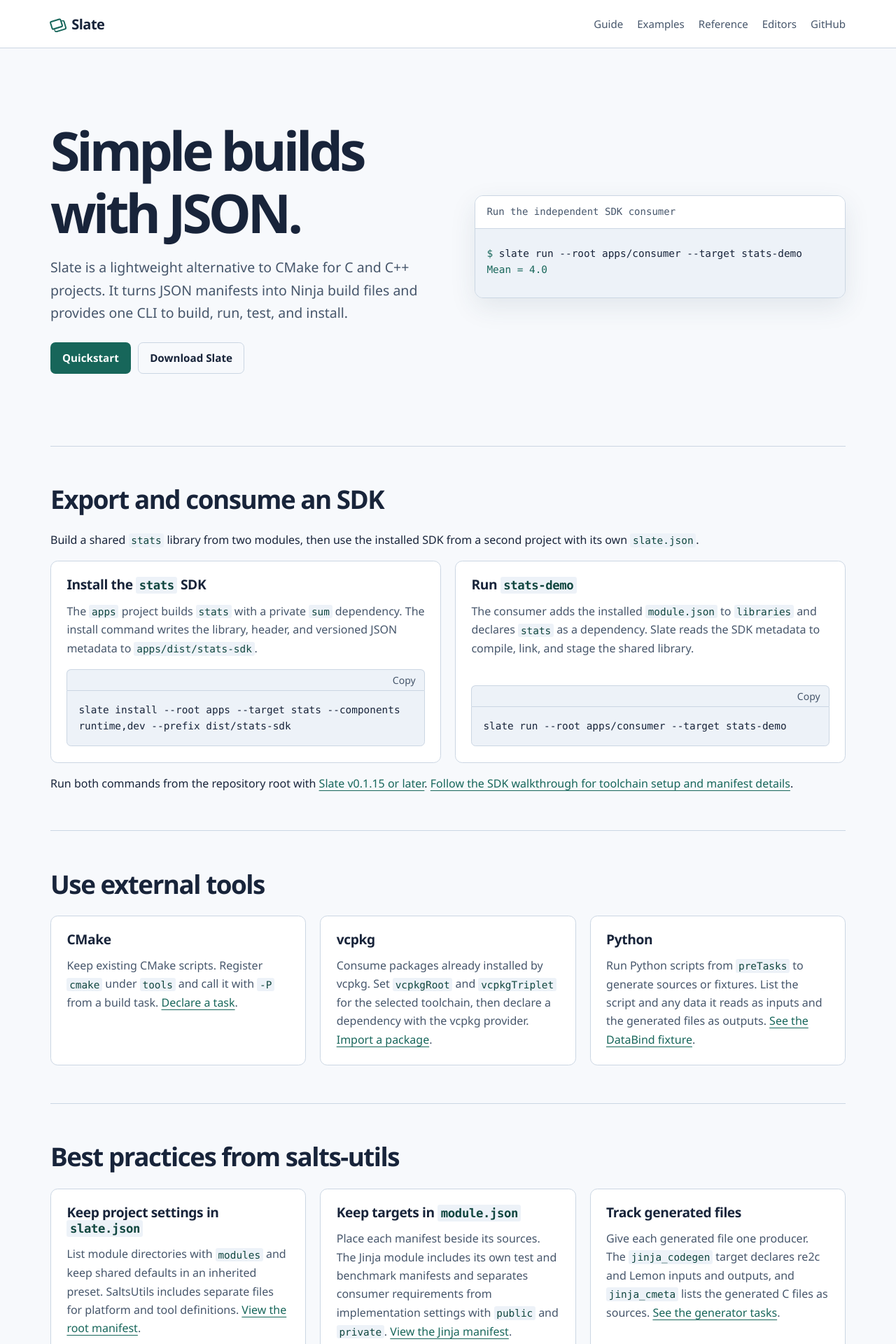
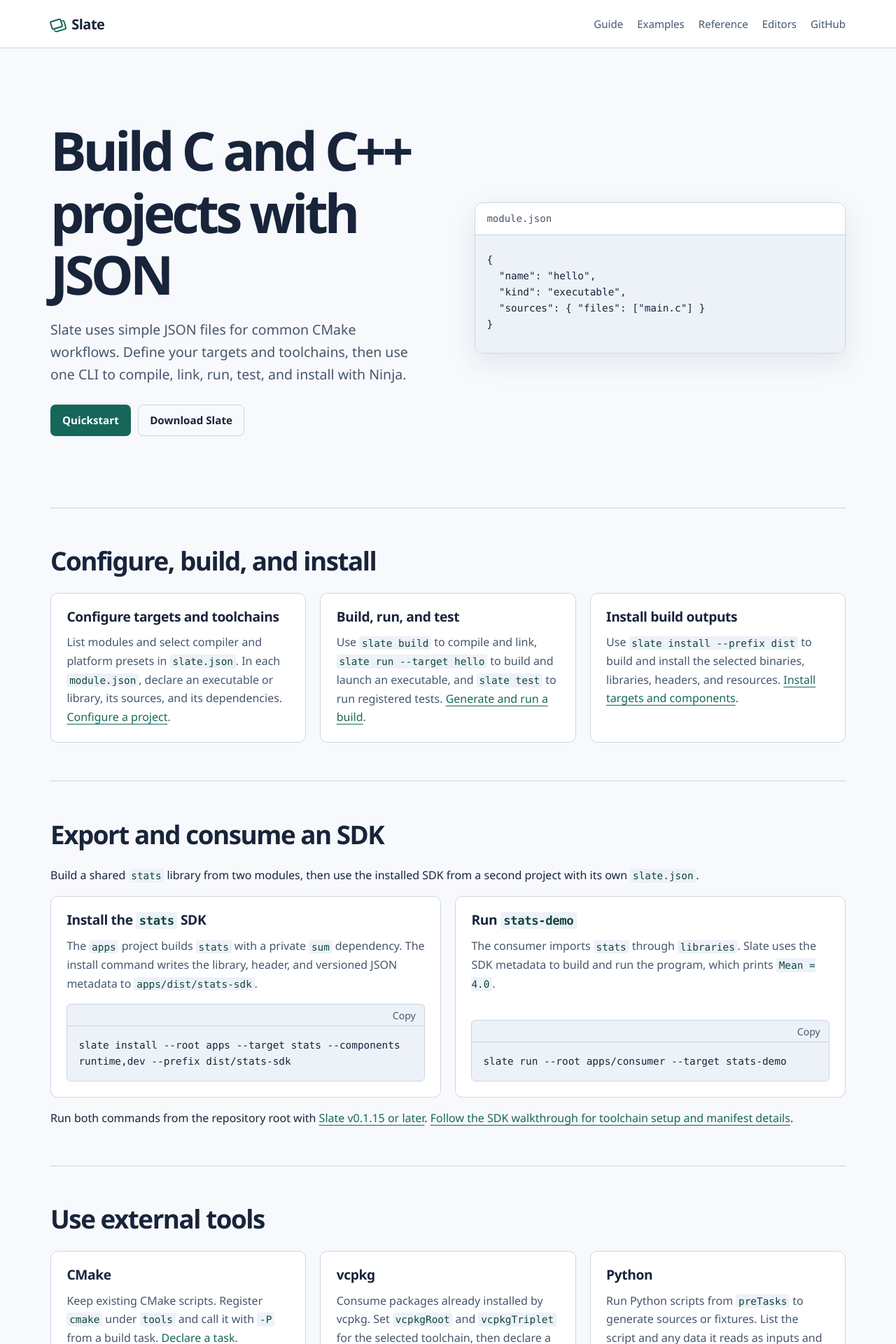
Before and after one commit to qigao/slates-build, a Jekyll site: the page built from site/index.html, in a window 1280 px wide. Shown: the top 1920 px of the page at 70% size. Built offline with Jekyll 4.4.1, drawn with Linux system fonts in a browser that asks for light colours.

Commit message:
Introduce the core Slate build workflow on the homepage (#7)

```diff
--- a/site/assets/site.css
+++ b/site/assets/site.css
@@ -125,13 +125,11 @@ p { margin: 0 0 1rem; }
   font-size: .875rem;
 }
 .terminal pre { margin: 0; padding: 1.5rem 1rem 1.8rem; border: 0; }
-.prompt, .terminal-output { color: var(--accent); }
-
-.quickstart, .paths {
+.paths {
   border-top: 1px solid var(--line);
   padding-block: clamp(2rem, 5vw, 3.4rem);
 }
-.quickstart-note { margin: 1rem 0 0; }
+.sdk-note { margin: 1rem 0 0; }
 .steps, .path-grid { display: grid; gap: 1.25rem; }
 .steps { grid-template-columns: 1fr 1fr; }
 .path-grid { grid-template-columns: repeat(3, 1fr); }
@@ -168,8 +166,8 @@ pre {
   tab-size: 4;
 }
 pre code { font-size: inherit; overflow-wrap: normal; }
-.terminal pre, .quickstart .snippet { white-space: pre-wrap; }
-.terminal code, .quickstart .snippet code { overflow-wrap: anywhere; }
+.terminal pre, .snippet { white-space: pre-wrap; }
+.terminal code, .snippet code { overflow-wrap: anywhere; }
 .code-panel { min-width: 0; }
 .code-tools {
   display: flex;
--- a/site/index.html
+++ b/site/index.html
@@ -5,22 +5,43 @@ title: Slate
 <div class="wrap">
   <section class="hero">
     <div>
-      <h1>Simple builds with JSON.</h1>
-      <p>Slate is a lightweight alternative to CMake for C and C++ projects. It turns JSON manifests into Ninja build files and provides one CLI to build, run, test, and install.</p>
+      <h1>Build C and C++ projects with JSON</h1>
+      <p>Slate uses simple JSON files for common CMake workflows. Define your targets and toolchains, then use one CLI to compile, link, run, test, and install with Ninja.</p>
       <div class="hero-actions">
         <a class="button primary" href="#quickstart">Quickstart</a>
         <a class="button secondary" href="https://github.com/qigao/slates-build/releases/latest">Download Slate</a>
       </div>
     </div>
     <figure class="terminal">
-      <figcaption>Run the independent SDK consumer</figcaption>
-      <pre><code><span class="prompt">$ </span>slate run --root apps/consumer --target stats-demo
-<span class="terminal-output">Mean = 4.0</span></code></pre>
+      <figcaption>module.json</figcaption>
+      <pre><code>{
+  "name": "hello",
+  "kind": "executable",
+  "sources": { "files": ["main.c"] }
+}</code></pre>
     </figure>
   </section>
 
-  <section class="quickstart" id="quickstart" aria-labelledby="quickstart-title">
-    <h2 id="quickstart-title">Export and consume an SDK</h2>
+  <section class="paths" id="quickstart" aria-labelledby="quickstart-title">
+    <h2 id="quickstart-title">Configure, build, and install</h2>
+    <div class="path-grid">
+      <div>
+        <h3>Configure targets and toolchains</h3>
+        <p>List modules and select compiler and platform presets in <code>slate.json</code>. In each <code>module.json</code>, declare an executable or library, its sources, and its dependencies. <a href="{{ '/guide.html' | relative_url }}#configure-a-project-and-register-a-test">Configure a project</a>.</p>
+      </div>
+      <div>
+        <h3>Build, run, and test</h3>
+        <p>Use <code>slate build</code> to compile and link, <code>slate run --target hello</code> to build and launch an executable, and <code>slate test</code> to run registered tests. <a href="{{ '/guide.html' | relative_url }}#generate-and-run-a-build">Generate and run a build</a>.</p>
+      </div>
+      <div>
+        <h3>Install build outputs</h3>
+        <p>Use <code>slate install --prefix dist</code> to build and install the selected binaries, libraries, headers, and resources. <a href="{{ '/guide.html' | relative_url }}#install-build-outputs">Install targets and components</a>.</p>
+      </div>
+    </div>
+  </section>
+
+  <section class="paths" id="sdk-example" aria-labelledby="sdk-example-title">
+    <h2 id="sdk-example-title">Export and consume an SDK</h2>
     <p>Build a shared <code>stats</code> library from two modules, then use the installed SDK from a second project with its own <code>slate.json</code>.</p>
     <div class="steps">
       <div>
@@ -30,11 +51,11 @@ title: Slate
       </div>
       <div>
         <h3>Run <code>stats-demo</code></h3>
-        <p>The consumer adds the installed <code>module.json</code> to <code>libraries</code> and declares <code>stats</code> as a dependency. Slate reads the SDK metadata to compile, link, and stage the shared library.</p>
+        <p>The consumer imports <code>stats</code> through <code>libraries</code>. Slate uses the SDK metadata to build and run the program, which prints <code>Mean = 4.0</code>.</p>
         <pre class="snippet"><code>slate run --root apps/consumer --target stats-demo</code></pre>
       </div>
     </div>
-    <p class="quickstart-note">Run both commands from the repository root with <a href="https://github.com/qigao/slates-build/releases">Slate v0.1.15 or later</a>. <a href="{{ '/examples.html' | relative_url }}#export-and-consume-an-sdk">Follow the SDK walkthrough for toolchain setup and manifest details</a>.</p>
+    <p class="sdk-note">Run both commands from the repository root with <a href="https://github.com/qigao/slates-build/releases">Slate v0.1.15 or later</a>. <a href="{{ '/examples.html' | relative_url }}#export-and-consume-an-sdk">Follow the SDK walkthrough for toolchain setup and manifest details</a>.</p>
   </section>
 
   <section class="paths" id="external-tools" aria-labelledby="external-tools-title">
```
